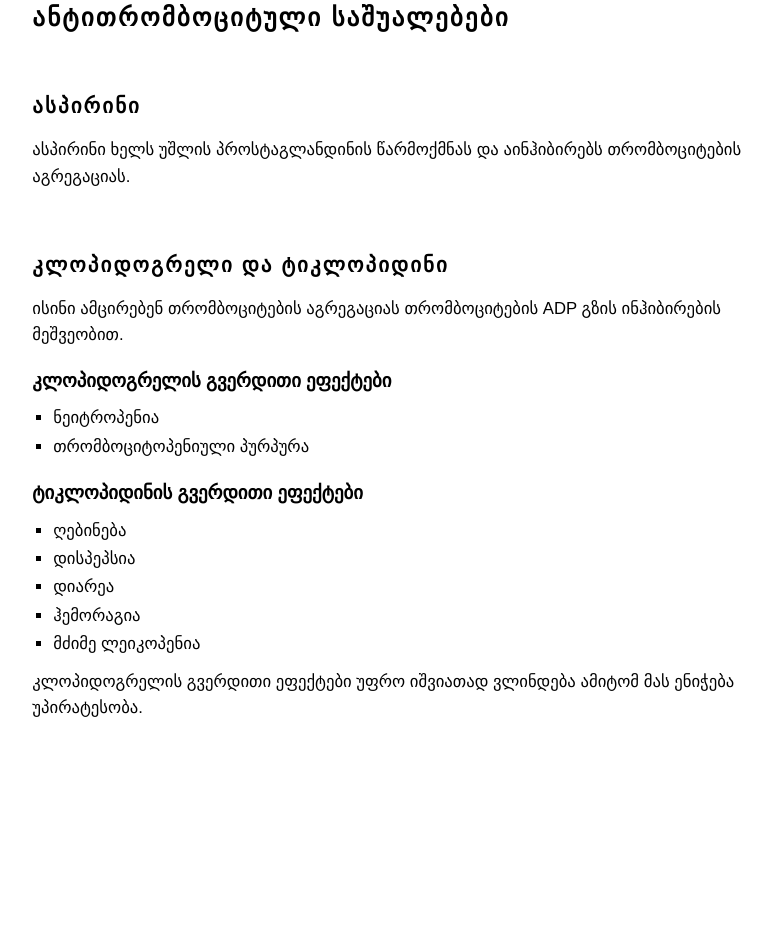
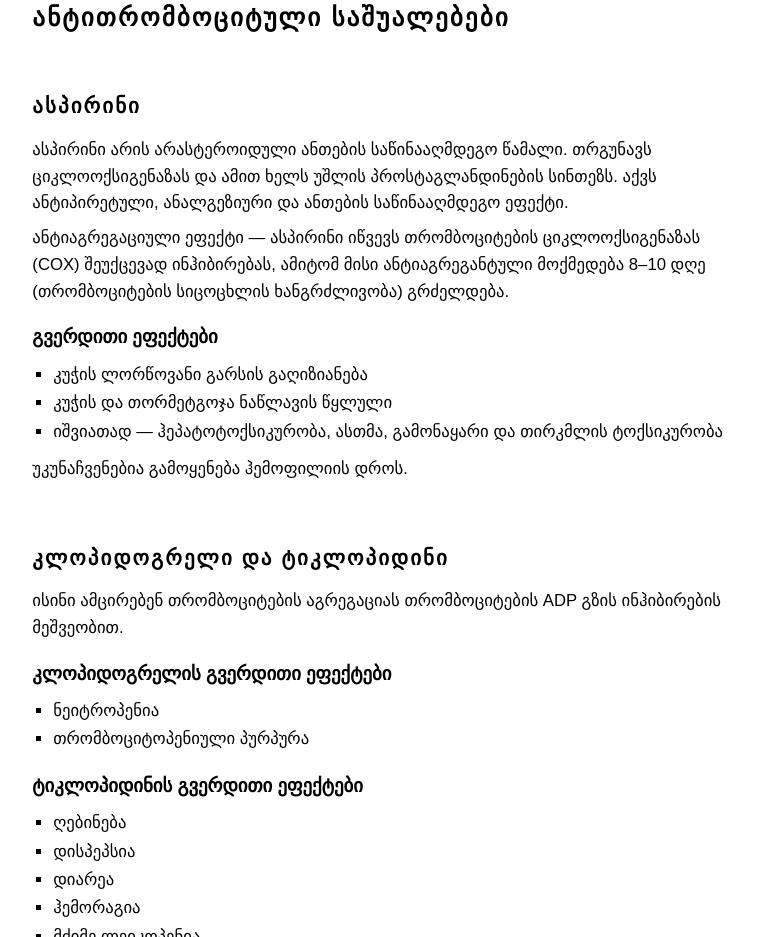
Before and after one commit to khimsh/medschool, a website: page thrombosis.html in a window 1280 px wide. Shown: the part 2899-3836 px from the top of the page, without its empty margins (399-1171 px from the left). Before the commit the page ends 3694 px from the top, so only its background shows below. Drawn offline with Linux system fonts and the light colour scheme; a web font is replaced by a local one.

Commit message:
edited aspirin

```diff
--- a/thrombosis.html
+++ b/thrombosis.html
@@ -187,7 +187,22 @@
                 <section class="sub-section">
                     <h4 class="sub-section__title">ასპირინი</h4>
                     <p class="paragraph">
-                        ასპირინი ხელს უშლის პროსტაგლანდინის წარმოქმნას და აინჰიბირებს თრომბოციტების აგრეგაციას.
+                        ასპირინი არის არასტეროიდული ანთების საწინააღმდეგო წამალი. თრგუნავს ციკლოოქსიგენაზას და ამით ხელს უშლის პროსტაგლანდინების სინთეზს. აქვს ანტიპირეტული, ანალგეზიური და ანთების საწინააღმდეგო ეფექტი.
+                    </p>
+
+                    <p class="paragraph">
+                        ანტიაგრეგაციული ეფექტი &mdash; ასპირინი იწვევს თრომბოციტების ციკლოოქსიგენაზას (COX) შეუქცევად ინჰიბირებას, ამიტომ მისი ანტიაგრეგანტული მოქმედება 8&ndash;10 დღე (თრომბოციტების სიცოცხლის ხანგრძლივობა) გრძელდება.
+                    </p>
+
+                    <ul class="list mt-sm">
+                        <h4 class="list__title">გვერდითი ეფექტები</h4>
+                        <li class="list__item">კუჭის ლორწოვანი გარსის გაღიზიანება</li>
+                        <li class="list__item">კუჭის და თორმეტგოჯა ნაწლავის წყლული</li>
+                        <li class="list__item">იშვიათად &mdash; ჰეპატოტოქსიკურობა, ასთმა, გამონაყარი და თირკმლის ტოქსიკურობა</li>
+                    </ul>
+
+                    <p class="paragraph">
+                        უკუნაჩვენებია გამოყენება ჰემოფილიის დროს.
                     </p>
                 </section>
 
```
